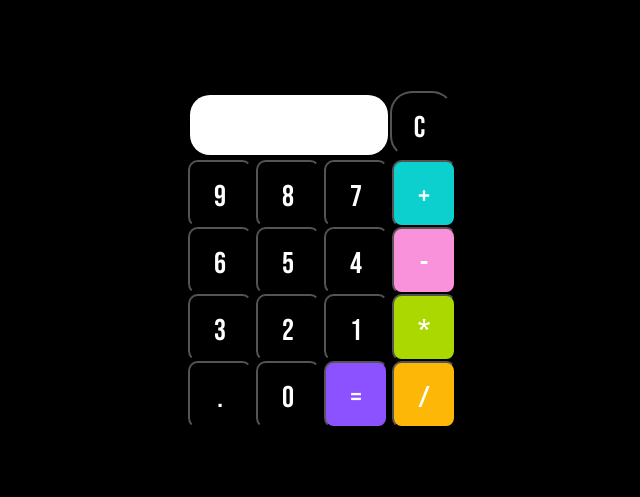
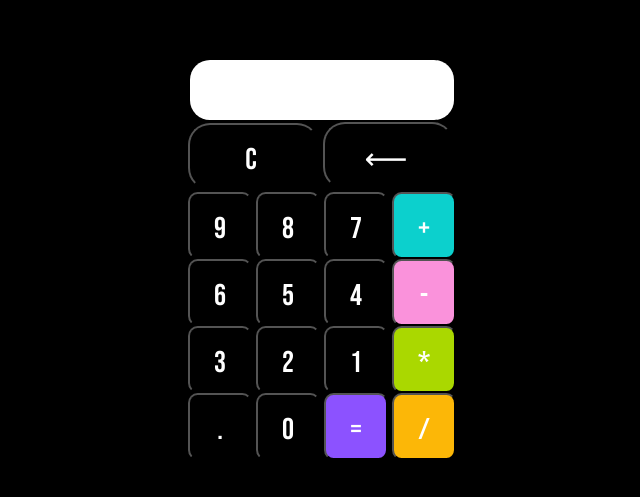
Before and after one commit to DaviBraz7/calculadorajs_v2, a plain HTML site: page index.html in a window 1280 px wide. Shown: the part 149-646 px from the top of the page, without its empty margins (326-966 px from the left). Drawn offline with Linux system fonts and the light colour scheme.

Commit message:
atualização de projeto

```diff
--- a/css/style.css
+++ b/css/style.css
@@ -24,13 +24,13 @@ body{
     align-items: center;
 }
 
-.num{
+.elem , .num{
     width: 64px;
     height: 67px;
 }
 
 #result{
-    width: 164px;
+    width: 230px;
     height: 26px;
     border-radius: 20px;
     letter-spacing: 5px;
@@ -40,7 +40,16 @@ body{
     color: #000;
 }
 
-
+#L2{
+    width: 131px;
+    height: 67px;
+    border-radius: 22px;
+    letter-spacing: 5px;
+    text-align: center;
+    align-items: center;
+    margin-bottom: 2px;
+    cursor: pointer;
+}
 
 .text1{
     width: 64px;
@@ -48,6 +57,7 @@ body{
     border-radius: 22px;
     letter-spacing: 5px;
     text-align: center;
+    align-items: center;
     margin-bottom: 2px;
     cursor: pointer;
 
--- a/index.html
+++ b/index.html
@@ -10,29 +10,32 @@
     <div class="main">
         <div action="" name="Calculator">
             <div class="div_top">
-                <p type="text" id="result" class="" name="text1"></p>
-                <input type="button" class="text1 maincolor" name="text12" value="C"  onclick="location.reload()"><br>
+                <p type="text" id="result" class="" name="text1"></p><br>
+            </div>
+            <div>
+                <input type="button" class="maincolor" id="L2" name="text12" value="C"  onclick="location.reload()">
+                <input type="button" class="maincolor" id="L2" name="text12" value="⟵" onclick="back()" >
             </div>
 
             <input type="button" class="num maincolor" name="btn9" value="9" onclick="displaynum('9')">
             <input type="button" class="num maincolor" name="btn8" value="8" onclick="displaynum('8')">
             <input type="button" class="num maincolor" name="btn7" value="7" onclick="displaynum('7')">
-            <input type="button" class="num blue" name="addbtn" value="+" onclick="displaynum('+')"><br>
+            <input type="button" class="elem blue" name="addbtn" value="+" onclick="funcion('+')"><br>
 
             <input type="button" class="num maincolor" name="btn6" value="6" onclick="displaynum('6')">
             <input type="button" class="num maincolor" name="btn5" value="5" onclick="displaynum('5')">
             <input type="button" class="num maincolor" name="btn4" value="4" onclick="displaynum('4')">
-            <input type="button" class="num pin" name="subbtn" value="-" onclick="displaynum('-')"><br>
+            <input type="button" class="elem pin" name="subbtn" value="-" onclick="funcion('-')"><br>
 
             <input type="button" class="num maincolor" name="btn3" value="3" onclick="displaynum('3')">
             <input type="button" class="num maincolor" name="btn2" value="2" onclick="displaynum('2')">
             <input type="button" class="num maincolor" name="btn1" value="1" onclick="displaynum('1')">
-            <input type="button" class="num gre" name="mulbtn" value="*" onclick="displaynum('*')"><br>
+            <input type="button" class="elem gre" name="mulbtn" value="*" onclick="funcion('*')"><br>
 
-            <input type="button" class="num maincolor" name="dot" value="." onclick="displaynum('.')">
+            <input type="button" class="elem maincolor" name="dot" value="." onclick="displaynum('.')">
             <input type="button" class="num maincolor" name="btn0" value="0" onclick="displaynum('0')">
-            <input type="button" class="num pur" name="eqlbtn" value="=" onclick="calculate()">
-            <input type="button" class="num ora" name="divbtn" value="/" onclick="displaynum('/')"><br>
+            <input type="button" class="elem pur" name="eqlbtn" value="=" onclick="calculate()">
+            <input type="button" class="elem ora" name="divbtn" value="/" onclick="funcion('/')"><br>
 
         </div>
     </div>
--- a/script/script.js
+++ b/script/script.js
@@ -1,7 +1,21 @@
 function displaynum(n1){
     var num = document.getElementById("result").innerHTML
     document.getElementById("result").innerHTML = num + n1 ;
+
 }
+
+
+function funcion(p1) {
+    calculate();
+    var num = document.getElementById("result").innerHTML
+    document.getElementById("result").innerHTML = num + p1
+}
+
+function back(){
+    var result = document.getElementById("result").innerHTML;
+    document.getElementById("result").innerHTML = result.substring (0, result.length -1);
+}
+
 
 function calculate () {
 
```
